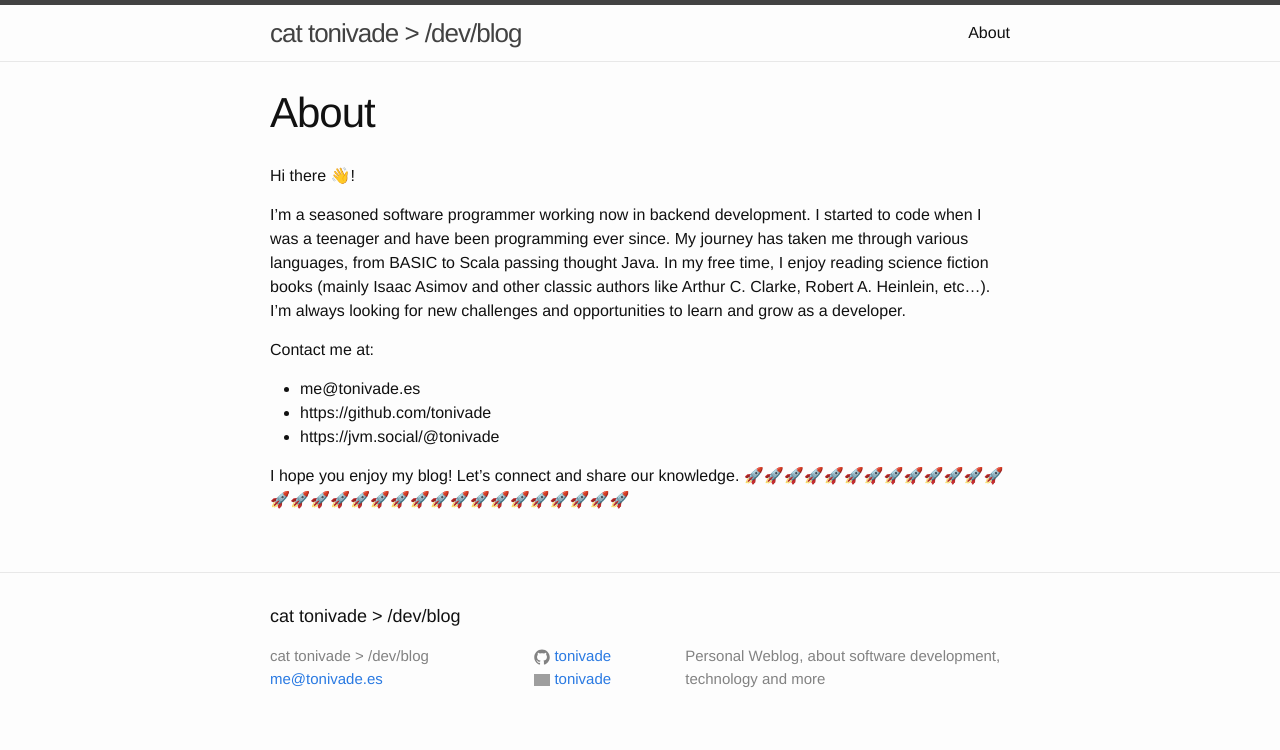
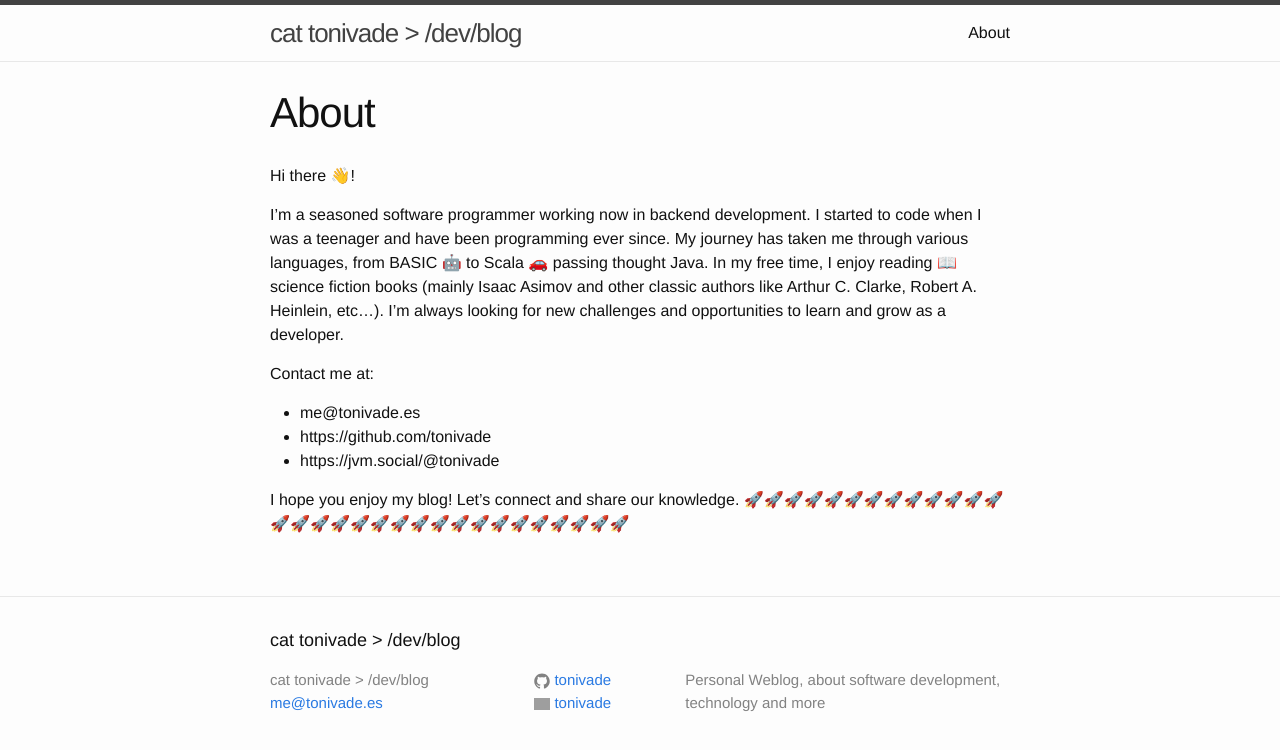
Before and after one commit to tonivade/tonivade.github.io, a Jekyll site: the page built from about.md, in a window 1280 px wide. Shown: the top 750 px of the page. Built offline with Jekyll 4.4.1, drawn with Linux system fonts in a browser that asks for light colours; grey boxes are pictures that could not be loaded.

Commit message:
minor change

```diff
--- a/about.md
+++ b/about.md
@@ -6,8 +6,8 @@ permalink: /about/
 
 Hi there 👋!
 
-I'm a seasoned software programmer working now in backend development. I started to code when I was a teenager and have been programming ever since. My journey has taken me through various languages, from BASIC to Scala passing thought Java.
-In my free time, I enjoy reading science fiction books (mainly Isaac Asimov and other classic authors like Arthur C. Clarke, Robert A. Heinlein, etc...). I'm always looking for new challenges and opportunities to learn and grow as a developer.
+I'm a seasoned software programmer working now in backend development. I started to code when I was a teenager and have been programming ever since. My journey has taken me through various languages, from BASIC 🤖 to Scala 🚗 passing thought Java.
+In my free time, I enjoy reading 📖 science fiction books (mainly Isaac Asimov and other classic authors like Arthur C. Clarke, Robert A. Heinlein, etc...). I'm always looking for new challenges and opportunities to learn and grow as a developer.
 
 Contact me at:
 
```
